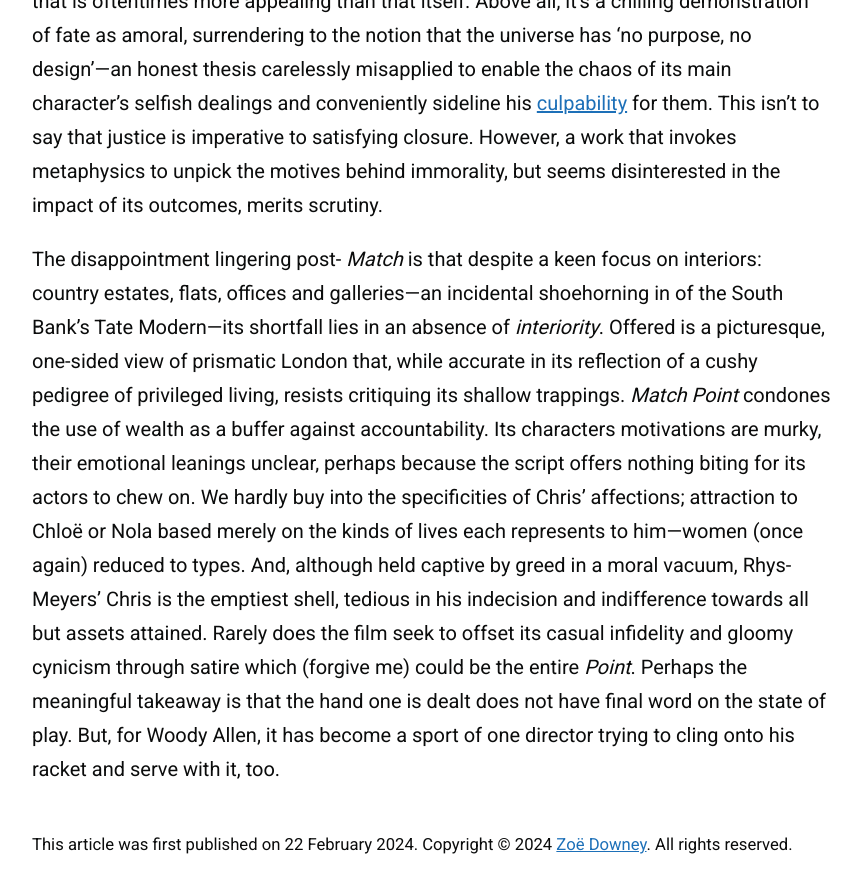
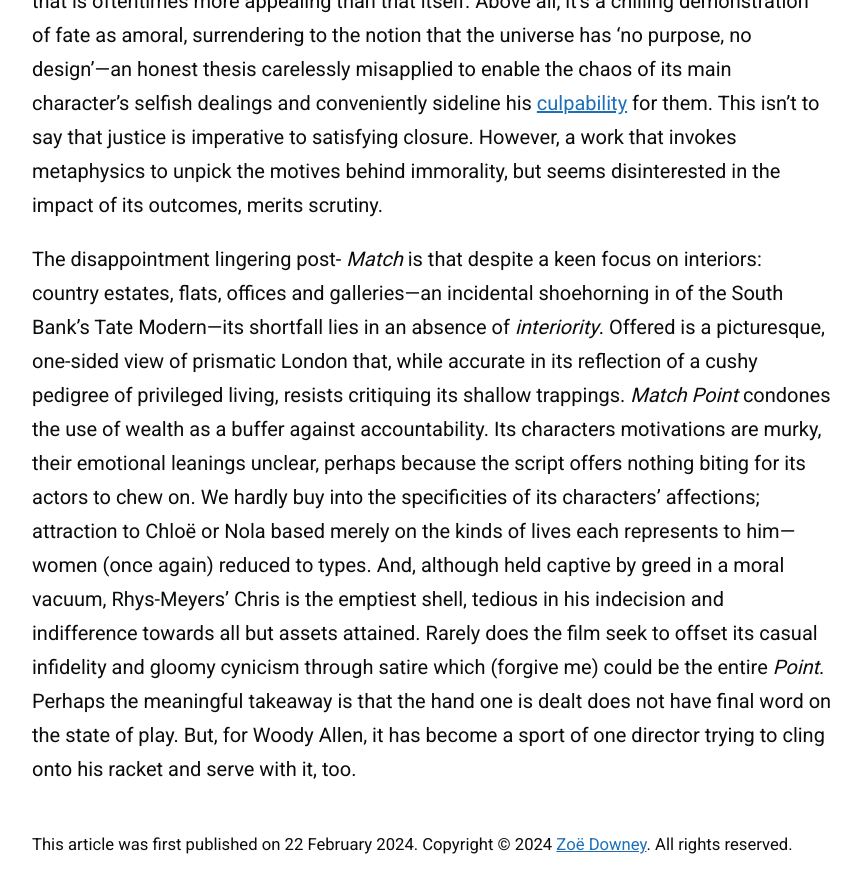
Before and after one commit to zoeurl/zoedowney.github.io, a Jekyll site: the page built from _posts/2024-2-22-match-point.md, in a window 1280 px wide and 900 px high, scrolled down 3068 px. Shown: the top 893 px of the window, without its empty margins (208-1069 px from the left). Built offline with Jekyll 4.4.1, drawn with Linux system fonts in a browser that asks for light colours.

Commit message:
Update 2024-2-22-match-point.md

```diff
--- a/_posts/2024-2-22-match-point.md
+++ b/_posts/2024-2-22-match-point.md
@@ -23,4 +23,4 @@
 
 It is on this essential, but tiresome, male conflict that _Match Point_ rests: does our protagonist choose wealth, standing and security tethered to a lukewarm coupling, or sacrifice it all for a less fortunate woman who tempts him via her sirenesque, sexual magnetism? Without delving into twists (of which there are a predictable few and a clever one), it's a big ask to sympathise with such a boyish predicament, or the ludicrous final act it unfurls. Still, _Match Point_ is sharper around the edges than Allen’s previous catalogue. It’s a cool and hollow piece, emptied of heart, but perhaps more faithful to life for it. Allen remains skilled in eliciting interest in moneyed mundanity, offering a slice of the everyday that is oftentimes more appealing than that itself. Above all, it’s a chilling demonstration of fate as amoral, surrendering to the notion that the universe has ‘no purpose, no design’—an honest thesis carelessly misapplied to enable the chaos of its main character’s selfish dealings and conveniently sideline his [culpability](https://www.theguardian.com/film/2023/sep/08/woody-allen-venice-applause-metoo) for them. This isn't to say that justice is imperative to satisfying closure. However, a work that invokes metaphysics to unpick the motives behind immorality, but seems disinterested in the impact of its outcomes, merits scrutiny.
 
-The disappointment lingering post- _Match_ is that despite a keen focus on interiors: country estates, flats, offices and galleries—an incidental shoehorning in of the South Bank’s Tate Modern—its shortfall lies in an absence of _interiority_. Offered is a picturesque, one-sided view of prismatic London that, while accurate in its reflection of a cushy pedigree of privileged living, resists critiquing its shallow trappings. _Match Point_ condones the use of wealth as a buffer against accountability. Its characters motivations are murky, their emotional leanings unclear, perhaps because the script offers nothing biting for its actors to chew on. We hardly buy into the specificities of Chris’ affections; attraction to Chloë or Nola based merely on the kinds of lives each represents to him—women (once again) reduced to types. And, although held captive by greed in a moral vacuum, Rhys-Meyers' Chris is the emptiest shell, tedious in his indecision and indifference towards all but assets attained. Rarely does the film seek to offset its casual infidelity and gloomy cynicism through satire which (forgive me) could be the entire _Point_. Perhaps the meaningful takeaway is that the hand one is dealt does not have final word on the state of play. But, for Woody Allen, it has become a sport of one director trying to cling onto his racket and serve with it, too.
+The disappointment lingering post- _Match_ is that despite a keen focus on interiors: country estates, flats, offices and galleries—an incidental shoehorning in of the South Bank’s Tate Modern—its shortfall lies in an absence of _interiority_. Offered is a picturesque, one-sided view of prismatic London that, while accurate in its reflection of a cushy pedigree of privileged living, resists critiquing its shallow trappings. _Match Point_ condones the use of wealth as a buffer against accountability. Its characters motivations are murky, their emotional leanings unclear, perhaps because the script offers nothing biting for its actors to chew on. We hardly buy into the specificities of its characters' affections; attraction to Chloë or Nola based merely on the kinds of lives each represents to him—women (once again) reduced to types. And, although held captive by greed in a moral vacuum, Rhys-Meyers' Chris is the emptiest shell, tedious in his indecision and indifference towards all but assets attained. Rarely does the film seek to offset its casual infidelity and gloomy cynicism through satire which (forgive me) could be the entire _Point_. Perhaps the meaningful takeaway is that the hand one is dealt does not have final word on the state of play. But, for Woody Allen, it has become a sport of one director trying to cling onto his racket and serve with it, too.
```
